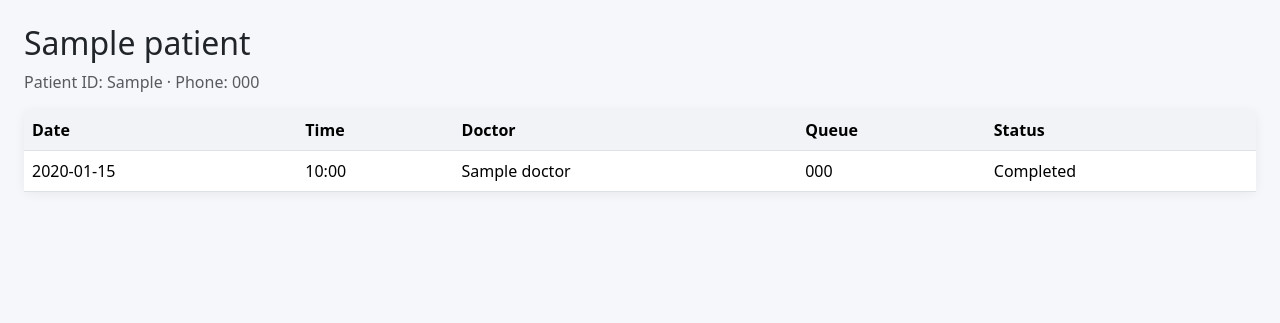
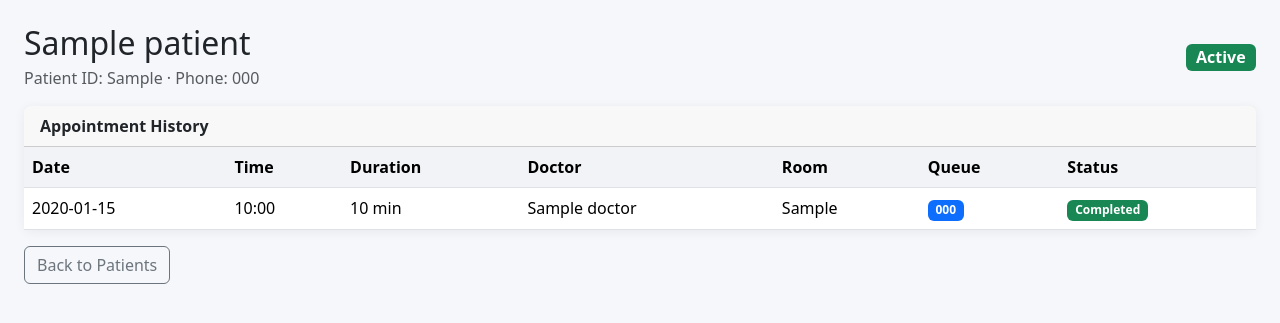
Before and after one commit to abah7977-gif/clinic-appointment-system, a Flask app: page /patient/1 in a window 1280 px wide. Shown: the part 80-403 px from the top of the page. Run offline with Flask 3, Linux system fonts and the light colour scheme; a user stored in the database is signed in; tables that the repository leaves empty hold one stand-in row (values such as "Sample post"); some libraries are stand-ins or nearby versions.

Commit message:
Replace patient detail template

```diff
--- a/templates/patient_detail.html
+++ b/templates/patient_detail.html
@@ -2,32 +2,69 @@
 
 {% block content %}
 
-<h2>{{ patient.name }}</h2>
+<div class="d-flex flex-wrap justify-content-between align-items-center mb-3 gap-2">
 
-<p class="text-muted">
-  Patient ID: {{ patient.patient_no }}
-  ·
-  Phone: {{ patient.phone or '-' }}
-</p>
+  <div>
+
+    <h2 class="mb-1">
+      {{ patient.name }}
+    </h2>
+
+    <p class="text-muted mb-0">
+      Patient ID: {{ patient.patient_no }}
+      ·
+      Phone: {{ patient.phone or '-' }}
+    </p>
+
+  </div>
+
+
+  <div>
+
+    {% if patient.archived %}
+
+      <span class="badge text-bg-secondary fs-6">
+        Archived
+      </span>
+
+    {% else %}
+
+      <span class="badge text-bg-success fs-6">
+        Active
+      </span>
+
+    {% endif %}
+
+  </div>
+
+</div>
 
 
 <div class="card">
 
+  <div class="card-header fw-bold">
+    Appointment History
+  </div>
+
+
   <div class="table-responsive">
 
-    <table class="table table-hover mb-0">
+    <table class="table table-hover align-middle mb-0">
 
       <thead>
 
         <tr>
           <th>Date</th>
           <th>Time</th>
+          <th>Duration</th>
           <th>Doctor</th>
+          <th>Room</th>
           <th>Queue</th>
           <th>Status</th>
         </tr>
 
       </thead>
+
 
       <tbody>
 
@@ -44,15 +81,71 @@
         </td>
 
         <td>
+          {{ a.duration_minutes }} min
+        </td>
+
+        <td>
           {{ a.doctor.name }}
         </td>
 
         <td>
-          {{ a.queue_number }}
+          {{ a.doctor.room or '-' }}
         </td>
 
         <td>
-          {{ a.status }}
+
+          <span class="badge text-bg-primary">
+            {{ a.queue_number }}
+          </span>
+
+        </td>
+
+        <td>
+
+          {% if a.status == 'Completed' %}
+
+            <span class="badge text-bg-success">
+              Completed
+            </span>
+
+          {% elif a.status == 'In Consultation' %}
+
+            <span class="badge text-bg-info">
+              In Consultation
+            </span>
+
+          {% elif a.status == 'Called' %}
+
+            <span class="badge text-bg-warning">
+              Called
+            </span>
+
+          {% elif a.status == 'Checked In' %}
+
+            <span class="badge text-bg-primary">
+              Checked In
+            </span>
+
+          {% elif a.status == 'No Show' %}
+
+            <span class="badge text-bg-secondary">
+              No Show
+            </span>
+
+          {% elif a.status == 'Cancelled' %}
+
+            <span class="badge text-bg-danger">
+              Cancelled
+            </span>
+
+          {% else %}
+
+            <span class="badge text-bg-light border text-dark">
+              {{ a.status }}
+            </span>
+
+          {% endif %}
+
         </td>
 
       </tr>
@@ -62,7 +155,7 @@
       <tr>
 
         <td
-          colspan="5"
+          colspan="7"
           class="text-center py-4 text-muted"
         >
           No appointment history.
@@ -80,4 +173,16 @@
 
 </div>
 
+
+<div class="mt-3">
+
+  <a
+    href="{{ url_for('patients') }}"
+    class="btn btn-outline-secondary"
+  >
+    Back to Patients
+  </a>
+
+</div>
+
 {% endblock %}
```
